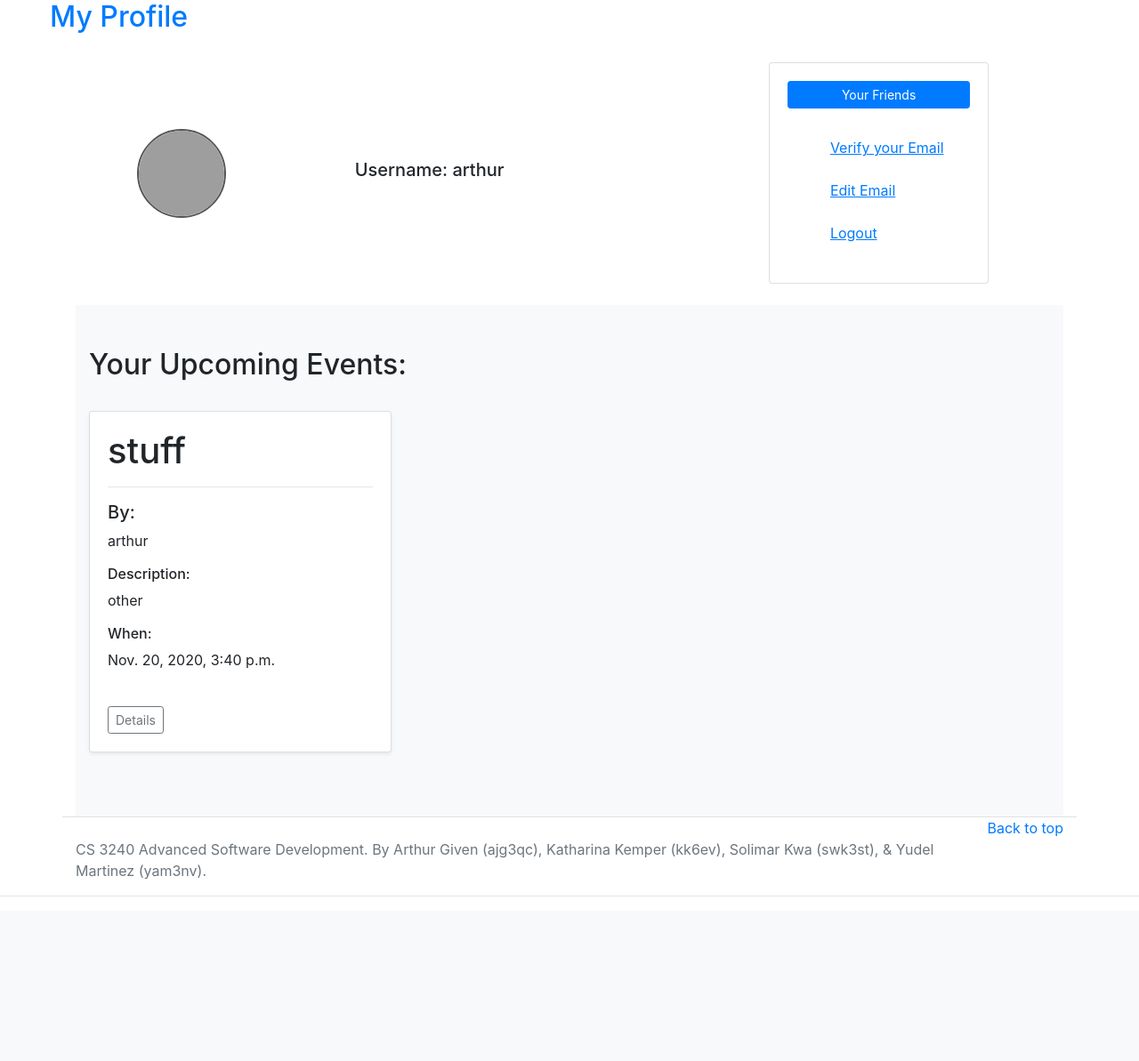
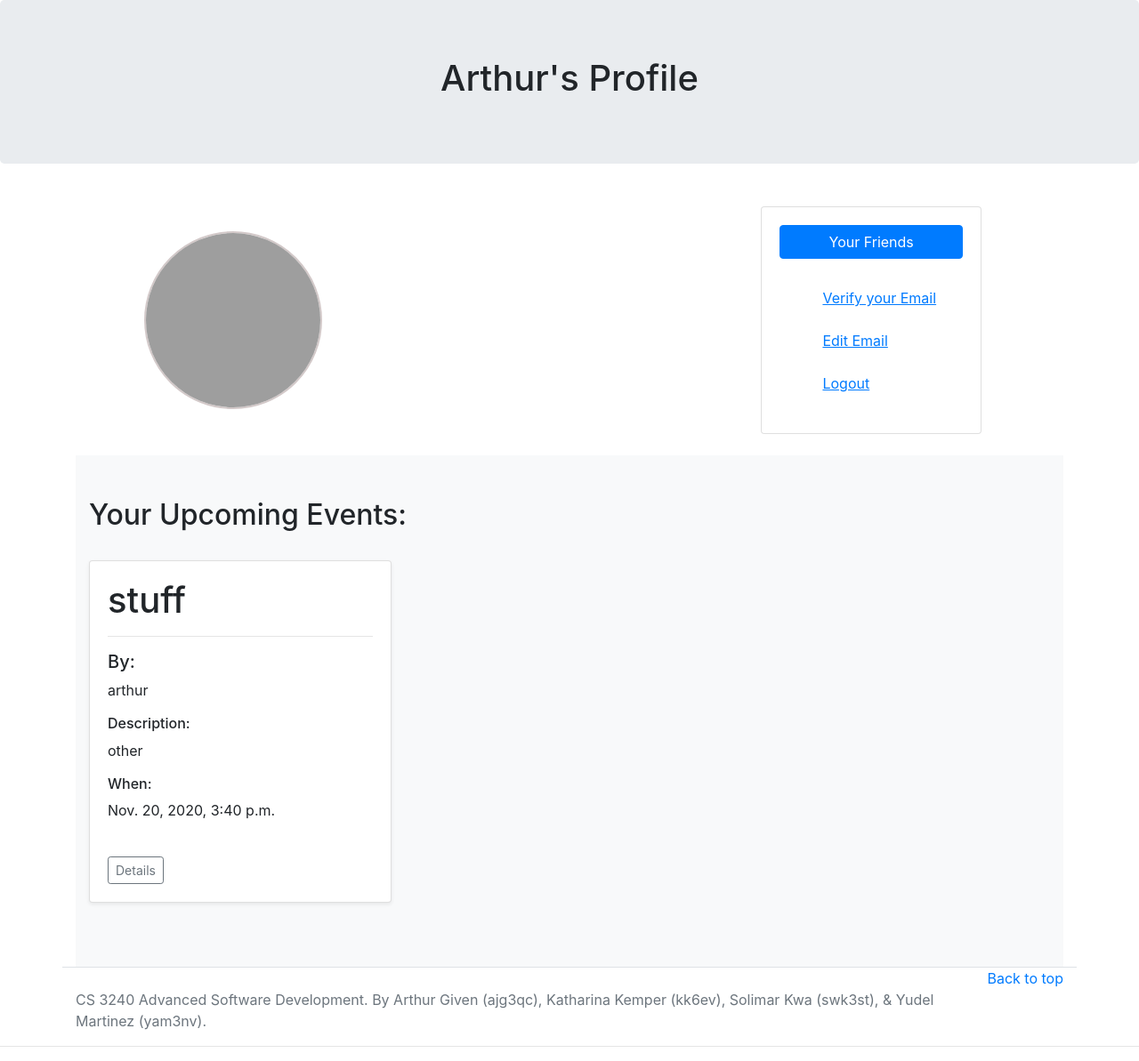
Before and after one commit to swk3st/KYSA-Meetup-Finder, a Django app: page /profile/ in a window 1280 px wide. Shown: the part 62-1255 px from the top of the page at 89% size. Before the commit the page ends 1070 px from the top, so only its background shows below. Run offline with Django 3.2, Linux system fonts and the light colour scheme; a user stored in the database is signed in; data comes from the database, SQL or seed files in the repository; both versions use the stored data as it was after the commit; some libraries are stand-ins or nearby versions; grey boxes are pictures that could not be loaded.

Commit message:
updated Profile

```diff
--- a/meetup_finder_app/templates/meetup_finder_app/userProfile.html
+++ b/meetup_finder_app/templates/meetup_finder_app/userProfile.html
@@ -5,17 +5,61 @@
 {% load static %}
 
 {% block content %}
+<!doctype html>
+<html lang="en">
+
+<head>
+    <meta charset="utf-8">
+    <meta name="viewport" content="width=device-width, initial-scale=1, shrink-to-fit=no">
+    <meta name="description" content="">
+    <meta name="author" content="Mark Otto, Jacob Thornton, and Bootstrap contributors">
+    <meta name="generator" content="Jekyll v4.1.1">
+    <title>Album example · Bootstrap</title>
+
+    <link rel="canonical" href="https://getbootstrap.com/docs/4.5/examples/album/">
+
+    <!-- Bootstrap core CSS -->
+    <link href="../assets/dist/css/bootstrap.min.css" rel="stylesheet">
+
+    <style>
+        .bd-placeholder-img {
+            font-size: 1.125rem;
+            text-anchor: middle;
+            -webkit-user-select: none;
+            -moz-user-select: none;
+            -ms-user-select: none;
+            user-select: none;
+        }
+
+        @media (min-width: 768px) {
+            .bd-placeholder-img-lg {
+                font-size: 3.5rem;
+            }
+        }
+    </style>
+    <!-- Custom styles for this template -->
+    <link href="album.css" rel="stylesheet">
+</head>
+
 <body>
-    <ul>
-        <h2><a href="" class="smoothScroll px-3"><span>My Profile </span></a></h2>
-	</ul>
+
+
+    <main role="main">
+
+        <section class="jumbotron text-center">
+            <div class="container" style= "text-transform: capitalize;">
+                <h1><span> {% user_display user %}'s Profile </span></h1>
+            </div>
+        </section>
+
+
 	<div class="container border-bottom bg-white mt-1 pt-md-3 pt-2">
 		<div class="d-flex flex-md-row justify-content-around align-items-center">
-			<img class="rounded-circle" style="border: 2px solid #555; width: 100px;
-			height: 100px;" src="{{ profile_picture }}">
+			<img class="rounded-circle" style="border: 2px solid rgb(211, 201, 201); width: 200px;
+			height: 200px;" src="{{ profile_picture }}">
 			<div class="d-flex flex-md-row align-items-center">
 				<div class="p-md-2 p-1" id="info">
-					<h5>Username: {% user_display user %}</h5>
+					<h4> </h4>
 					<!-- <h5><a href="" class="smoothScroll">Your Friends</a></h5> -->
 				 </div>
 			</div>
@@ -27,7 +71,7 @@
     </div>
     <div class="col-md-3">
 		<div class="card card-body">
-			<a class="btn btn-primary  btn-sm btn-block" href="{% url 'meetup_finder_app:FriendsView' %}">Your Friends</a>
+			<a class="btn btn-primary " href="{% url 'meetup_finder_app:FriendsView' %}">Your Friends</a>
 		<div class="pl-lg-5 pt-lg-2 pt-md-1">
 			<br>
 			<a href="{% url 'meetup_finder_app:account_email_verification_sent' %}" class="smoothScroll"><span><u>Verify your Email</u></span></a>
@@ -45,6 +89,7 @@
 	</div>
 </div>
 <br>
+
 <div class="album py-5 bg-light">
 	<div class="container">
 		<h2>Your Upcoming Events:</h2>
```
Also changed, not shown: meetup_finder_app/templates/meetup_finder_app/friends.html (+27 -0 lines), meetup_finder_app/templates/meetup_finder_app/singleFriendView.html (+1 -7 lines), db.sqlite3.
